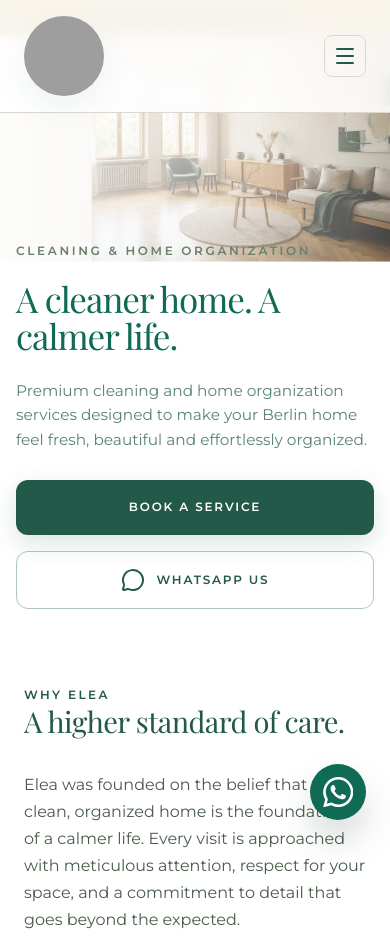
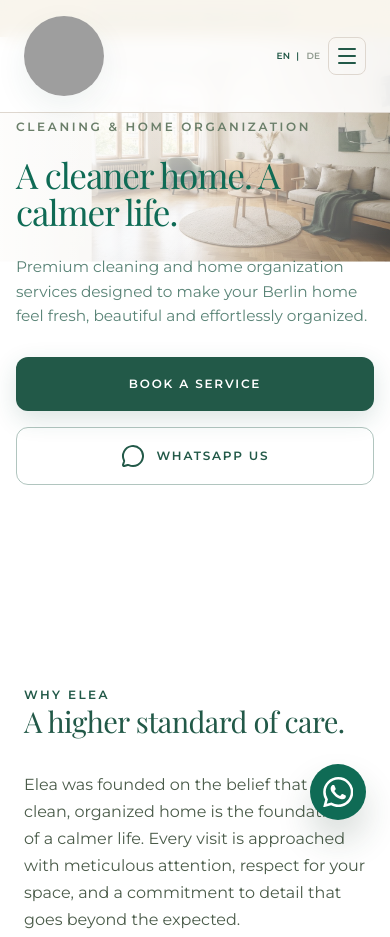
Before and after one commit to web246/elea, a plain HTML site: page index.html in a window 390 px wide. Shown: the top 937 px of the page. Drawn offline with nearby package versions, Linux system fonts and the light colour scheme; grey boxes are pictures that could not be loaded.

Commit message:
Fix mobile hero layering and nav polish

```diff
--- a/style.css
+++ b/style.css
@@ -551,14 +551,19 @@ textarea.elea-input { resize: vertical; }
 .hero {
   position: relative;
   min-height: 100vh;
-  display: flex;
-  align-items: center;
+  display: block;
   overflow: hidden;
   isolation: isolate;
 }
-.hero-bg {
+.hero-bg,
+.hero-overlay,
+.hero-bottom-overlay {
   position: absolute;
   inset: 0;
+  z-index: 0;
+  pointer-events: none;
+}
+.hero-bg {
   width: 100%;
   height: 100%;
   object-fit: cover;
@@ -566,20 +571,17 @@ textarea.elea-input { resize: vertical; }
   display: block;
 }
 .hero-overlay {
-  position: absolute;
-  inset: 0;
   background: linear-gradient(to right, hsl(var(--background) / 0.92), hsl(var(--background) / 0.55) 45%, hsl(var(--background) / 0.15));
 }
 .hero-bottom-overlay {
-  position: absolute;
-  inset: 0;
   background: linear-gradient(to top, hsl(var(--background) / 0.55), transparent 40%, hsl(var(--background) / 0.15));
 }
 .hero-content {
   position: relative;
-  z-index: 1;
+  z-index: 2;
   width: 100%;
-  padding-top: 6rem;
+  padding-top: 6.25rem;
+  padding-bottom: 2rem;
 }
 .hero-inner {
   max-width: 36rem;
@@ -615,7 +617,7 @@ textarea.elea-input { resize: vertical; }
   position: absolute;
   right: 1.5rem;
   bottom: 2rem;
-  z-index: 1;
+  z-index: 2;
   max-width: 16rem;
   text-align: right;
   font-family: var(--font-heading);
@@ -1955,7 +1957,26 @@ html, body { max-width: 100vw; overflow-x: hidden; }
   .admin-main { padding: 2rem 2.5rem 2rem; }
 }
 @media (max-width: 767px) {
-  .desktop-nav, .lang-switch, .navbar-book { display: none !important; }
+  .desktop-nav, .navbar-book { display: none !important; }
+  .header-actions {
+    gap: .5rem;
+    margin-left: auto;
+  }
+  .lang-switch {
+    display: flex !important;
+    align-items: center;
+    gap: .4rem;
+    font-size: 9px;
+    letter-spacing: .12em;
+  }
+  .lang-switch button {
+    padding: 0;
+    line-height: 1;
+  }
+  .mobile-menu-toggle {
+    width: 38px;
+    height: 38px;
+  }
 }
 @media (prefers-reduced-motion: reduce) {
   * {
```
Also changed, not shown: elea_post_1_july23.jpg (added), elea_post_2_august12.jpg (added), post_1_cleaning_july23.jpg (added), post_2_kitchen_august12.jpg (added), 1 other file.
